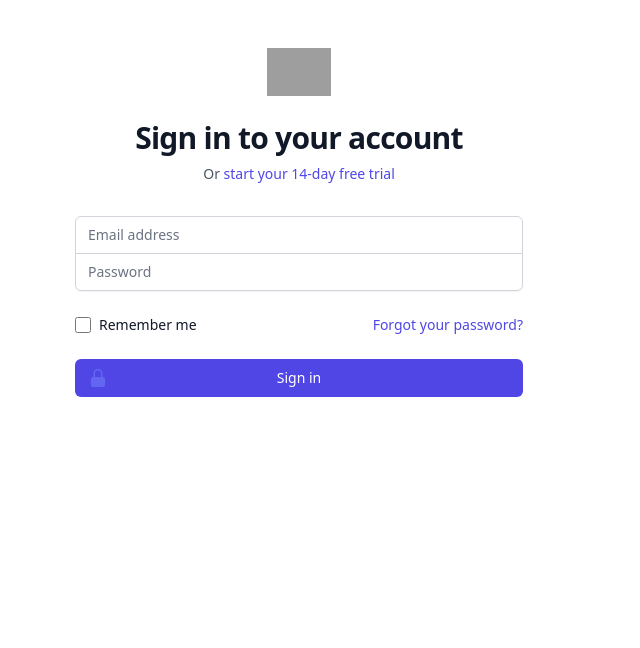
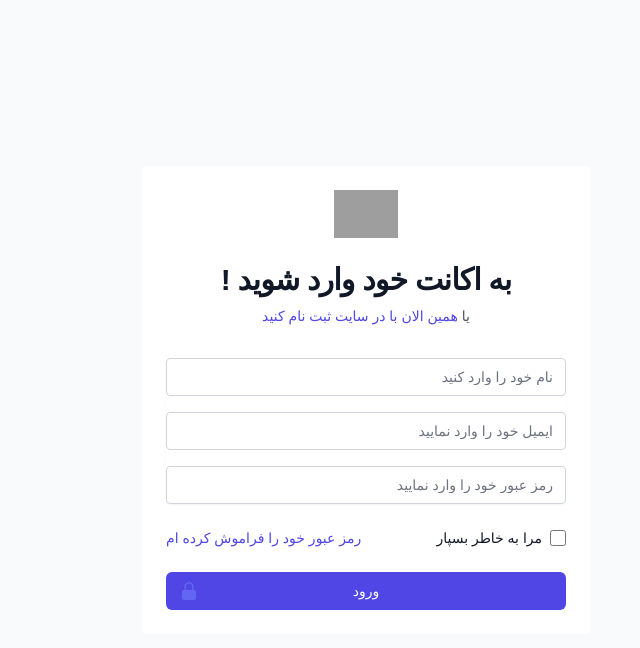
Before and after one commit to SPY-STAR0003/shop_website, a Next.js app: page / in a window 1280 px wide. Shown: the top 648 px of the page, without its empty margins (341-981 px from the left). Built offline with nearby package versions, Linux system fonts and the light colour scheme; grey boxes are pictures that could not be loaded.

Commit message:
login form UI

```diff
--- /dev/null
+++ b/app/global/form/button.tsx
@@ -0,0 +1,23 @@
+
+interface ButtonProps {
+    Icon ?: any
+    text : string
+}
+
+const Button : React.FC<ButtonProps> = ({Icon, text}) => {
+    return (
+        <div>
+            <button
+                type="submit"
+                className="group relative flex w-full justify-center rounded-md border border-transparent bg-indigo-600 py-2 px-4 text-sm font-medium text-white hover:bg-indigo-700 focus:outline-none focus:ring-2 focus:ring-indigo-500 focus:ring-offset-2"
+            >
+                <span className="absolute inset-y-0 left-0 flex items-center pl-3">
+                    <Icon className="h-5 w-5 text-indigo-500 group-hover:text-indigo-400" aria-hidden="true" />
+                </span>
+                {text}
+            </button>
+        </div>
+    )
+}
+
+export default Button
--- /dev/null
+++ b/app/global/form/checkbox.tsx
@@ -0,0 +1,28 @@
+
+interface InputProps {
+    id ?: string
+    name ?: string
+    type ?: string
+    specialStyles ?: string
+    placeholder ?: string
+    label ?: string
+    autoComplete ?: string
+}
+
+const Checkbox : React.FC<InputProps> = ({label, specialStyles, ...props}) => {
+
+    return (
+        <div className="flex items-center">
+            <input
+                {...props}
+                className="h-4 w-4 rounded border-gray-300 text-indigo-600 focus:ring-indigo-500"
+            />
+            <label htmlFor={props.id} className="mr-2 block text-sm text-gray-900">
+                {label}
+            </label>
+        </div>
+    )
+}
+
+
+export default Checkbox;
--- /dev/null
+++ b/app/global/form/input.tsx
@@ -0,0 +1,28 @@
+
+interface InputProps {
+    id ?: string
+    name ?: string
+    type ?: string
+    specialStyles ?: string
+    placeholder ?: string
+    label ?: string
+    autoComplete ?: string
+}
+
+const Input : React.FC<InputProps> = ({label, specialStyles, ...props}) => {
+
+    return (
+        <div>
+            <label htmlFor={props.id} className="sr-only">
+                {label}
+            </label>
+            <input
+                {...props}
+                className={`${specialStyles ? specialStyles : ""} relative block w-full appearance-none rounded border border-gray-300 px-3 py-2 text-gray-900 placeholder-gray-500 transition focus:border-indigo-500 focus:outline-none focus:ring-indigo-500 sm:text-sm`}
+            />
+        </div>
+    )
+}
+
+
+export default Input;
--- /dev/null
+++ b/app/global/link/link.tsx
@@ -0,0 +1,16 @@
+
+interface LinkProps {
+    text: string
+}
+
+const MyLink : React.FC<LinkProps> = ({text}) => {
+    return (
+        <div className="text-sm">
+            <a href="#" className="font-medium text-indigo-600 hover:text-indigo-500">
+                {text}
+            </a>
+        </div>
+    )
+}
+
+export default MyLink;
--- /dev/null
+++ b/app/login/form.tsx
@@ -0,0 +1,54 @@
+// assets
+import { LockClosedIcon } from '@heroicons/react/20/solid'
+
+// components
+import Checkbox from '../global/form/checkbox'
+import Input from '../global/form/input'
+import MyLink from "./../global/link/link"
+import Button from '../global/form/button'
+
+const Form : React.FC = () => {
+
+    return (
+        <form className="mt-8 space-y-6" action="#" method="POST">
+            <input type="hidden" name="remember" defaultValue="true" />
+            <div className="space-y-4 rounded-md shadow-sm">
+                <Input
+                    id="name"
+                    name="name"
+                    type="text"
+                    placeholder="نام خود را وارد کنید"
+                    label={"نام :"}
+                />
+                <Input
+                    id="email-address"
+                    name="email"
+                    type="email"
+                    autoComplete="current-email"
+                    placeholder="ایمیل خود را وارد نمایید"
+                    label={"ایمیل :"}
+                />
+                <Input
+                    id="password"
+                    name="password"
+                    type="password"
+                    autoComplete="current-password"
+                    placeholder="رمز عبور خود را وارد نمایید"
+                    label={"رمز عبور :"}
+                />
+            </div>
+            <div className="flex sm:flex-row sm:space-y-0 space-y-3 flex-col items-center justify-between">
+                <Checkbox
+                    id={"checkbox"}
+                    type={"checkbox"}
+                    label={"مرا به خاطر بسپار"}
+                />
+                <MyLink text={"رمز عبور خود را فراموش کرده ام"} />
+            </div>
+            <Button text={"ورود"} Icon={LockClosedIcon} />
+        </form>
+    )
+}
+
+
+export default Form;
--- /dev/null
+++ b/app/login/header.tsx
@@ -0,0 +1,27 @@
+
+
+const Header : React.FC = () => {
+
+
+    return (
+        <div>
+            <img
+              className="mx-auto h-12 w-auto"
+              src="https://tailwindui.com/img/logos/mark.svg?color=indigo&shade=600"
+              alt="Your Company"
+            />
+            <h2 className="mt-6 text-center md:text-3xl text-2xl font-bold tracking-tight text-gray-900">
+              به اکانت خود وارد شوید !
+            </h2>
+            <p className="mt-2 text-center text-sm text-gray-600">
+              یا{' '}
+              <a href="#" className="font-medium text-indigo-600 hover:text-indigo-500">
+                همین الان با در سایت ثبت نام کنید
+              </a>
+            </p>
+        </div>
+    )
+}
+
+
+export default Header;
--- /dev/null
+++ b/app/login/index.tsx
@@ -0,0 +1,19 @@
+import Form from "./form"
+import Header from "./header"
+
+
+const Login : React.FC = () => {
+
+    return (
+        <div className={"absolute top-0 left-0 w-full h-full bg-gray-50"}>
+            <div className="flex min-h-full items-center justify-center py-12 px-4 sm:px-6 lg:px-8">
+                <div className="w-full bg-white p-6 max-w-md space-y-8 rounded">
+                    <Header />
+                    <Form />
+                </div>
+            </div>
+        </div>
+    )
+}
+
+export default Login;
--- a/package.json
+++ b/package.json
@@ -9,6 +9,7 @@
     "lint": "next lint"
   },
   "dependencies": {
+    "@headlessui/react": "^1.6.6",
     "@heroicons/react": "^2.0.10",
     "@reduxjs/toolkit": "^1.8.5",
     "formik": "^2.2.9",
@@ -16,6 +17,7 @@
     "react": "18.2.0",
     "react-dom": "18.2.0",
     "react-redux": "^8.0.2",
+    "vazirmatn": "^33.0.3",
     "yup": "^0.32.11"
   },
   "devDependencies": {
--- a/pages/index.tsx
+++ b/pages/index.tsx
@@ -1,99 +1,13 @@
-/* eslint-disable @next/next/no-img-element */
-// libraries
-import { LockClosedIcon } from '@heroicons/react/20/solid'
-
 // types
 import type { NextPage } from 'next'
 
+// components
+import Login from '../app/login'
 
-const Home: NextPage = () => {
+const LoginPage: NextPage = () => {
   return (
-      <div className="flex min-h-full items-center justify-center py-12 px-4 sm:px-6 lg:px-8">
-        <div className="w-full max-w-md space-y-8">
-          <div>
-            <img
-              className="mx-auto h-12 w-auto"
-              src="https://tailwindui.com/img/logos/mark.svg?color=indigo&shade=600"
-              alt="Your Company"
-            />
-            <h2 className="mt-6 text-center text-3xl font-bold tracking-tight text-gray-900">
-              Sign in to your account
-            </h2>
-            <p className="mt-2 text-center text-sm text-gray-600">
-              Or{' '}
-              <a href="#" className="font-medium text-indigo-600 hover:text-indigo-500">
-                start your 14-day free trial
-              </a>
-            </p>
-          </div>
-          <form className="mt-8 space-y-6" action="#" method="POST">
-            <input type="hidden" name="remember" defaultValue="true" />
-            <div className="-space-y-px rounded-md shadow-sm">
-              <div>
-                <label htmlFor="email-address" className="sr-only">
-                  Email address
-                </label>
-                <input
-                  id="email-address"
-                  name="email"
-                  type="email"
-                  autoComplete="email"
-                  required
-                  className="relative block w-full appearance-none rounded-none rounded-t-md border border-gray-300 px-3 py-2 text-gray-900 placeholder-gray-500 focus:z-10 focus:border-indigo-500 focus:outline-none focus:ring-indigo-500 sm:text-sm"
-                  placeholder="Email address"
-                />
-              </div>
-              <div>
-                <label htmlFor="password" className="sr-only">
-                  Password
-                </label>
-                <input
-                  id="password"
-                  name="password"
-                  type="password"
-                  autoComplete="current-password"
-                  required
-                  className="relative block w-full appearance-none rounded-none rounded-b-md border border-gray-300 px-3 py-2 text-gray-900 placeholder-gray-500 focus:z-10 focus:border-indigo-500 focus:outline-none focus:ring-indigo-500 sm:text-sm"
-                  placeholder="Password"
-                />
-              </div>
-            </div>
-
-            <div className="flex items-center justify-between">
-              <div className="flex items-center">
-                <input
-                  id="remember-me"
-                  name="remember-me"
-                  type="checkbox"
-                  className="h-4 w-4 rounded border-gray-300 text-indigo-600 focus:ring-indigo-500"
-                />
-                <label htmlFor="remember-me" className="ml-2 block text-sm text-gray-900">
-                  Remember me
-                </label>
-              </div>
-
-              <div className="text-sm">
-                <a href="#" className="font-medium text-indigo-600 hover:text-indigo-500">
-                  Forgot your password?
-                </a>
-              </div>
-            </div>
-
-            <div>
-              <button
-                type="submit"
-                className="group relative flex w-full justify-center rounded-md border border-transparent bg-indigo-600 py-2 px-4 text-sm font-medium text-white hover:bg-indigo-700 focus:outline-none focus:ring-2 focus:ring-indigo-500 focus:ring-offset-2"
-              >
-                <span className="absolute inset-y-0 left-0 flex items-center pl-3">
-                  <LockClosedIcon className="h-5 w-5 text-indigo-500 group-hover:text-indigo-400" aria-hidden="true" />
-                </span>
-                Sign in
-              </button>
-            </div>
-          </form>
-        </div>
-      </div>
+    <Login />
   )
 }
 
-export default Home
+export default LoginPage
--- a/styles/globals.css
+++ b/styles/globals.css
@@ -1,3 +1,8 @@
 @tailwind base;
 @tailwind components;
 @tailwind utilities;
+
+body {
+  direction: rtl;
+  font-family: Vazirmatn, sans-serif;
+}
--- a/tailwind.config.js
+++ b/tailwind.config.js
@@ -1,6 +1,7 @@
 /** @type {import('tailwindcss').Config} */
 module.exports = {
   content: [
+    "./app/**/*.{js,ts,jsx,tsx}",
     "./pages/**/*.{js,ts,jsx,tsx}",
     "./components/**/*.{js,ts,jsx,tsx}",
   ],
```
Also changed, not shown: 1 other file (tests, documents, lock files or other folders).
